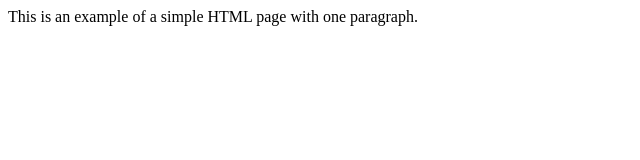
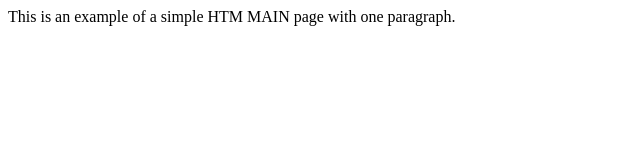
Before and after one commit to ren8899/first, a plain HTML site: page index.htm in a window 1280 px wide. Shown: the full height of the page, 0-640 px from the left. Drawn offline with Linux system fonts and the light colour scheme.

Commit message:
Update index.htm

```diff
--- a/index.htm
+++ b/index.htm
@@ -3,6 +3,6 @@
         <title>Example</title>
     </head>
     <body>
-        <p>This is an example of a simple HTML page with one paragraph.</p>
+        <p>This is an example of a simple HTM MAIN page with one paragraph.</p>
     </body>
 </html>
```
